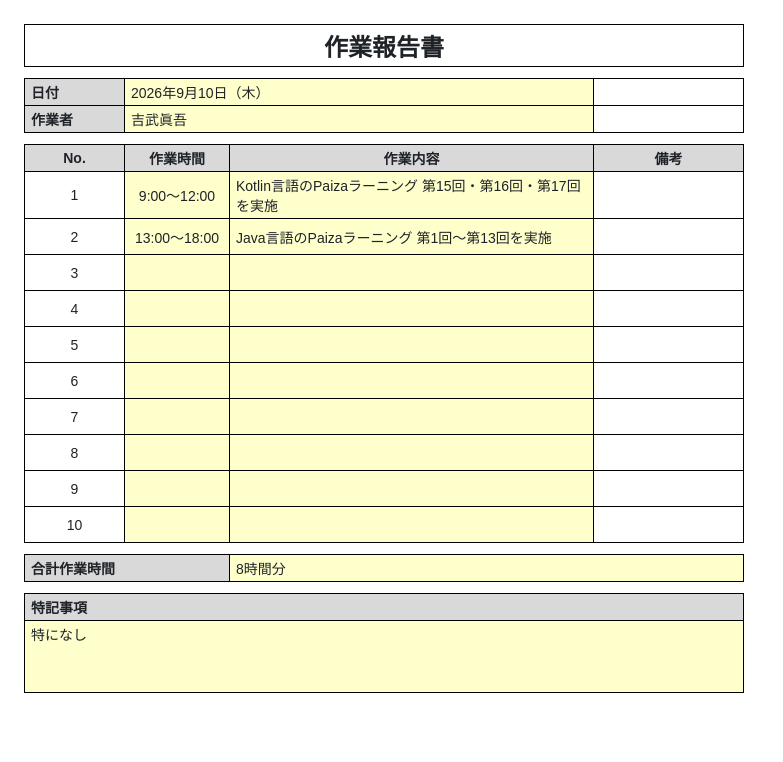
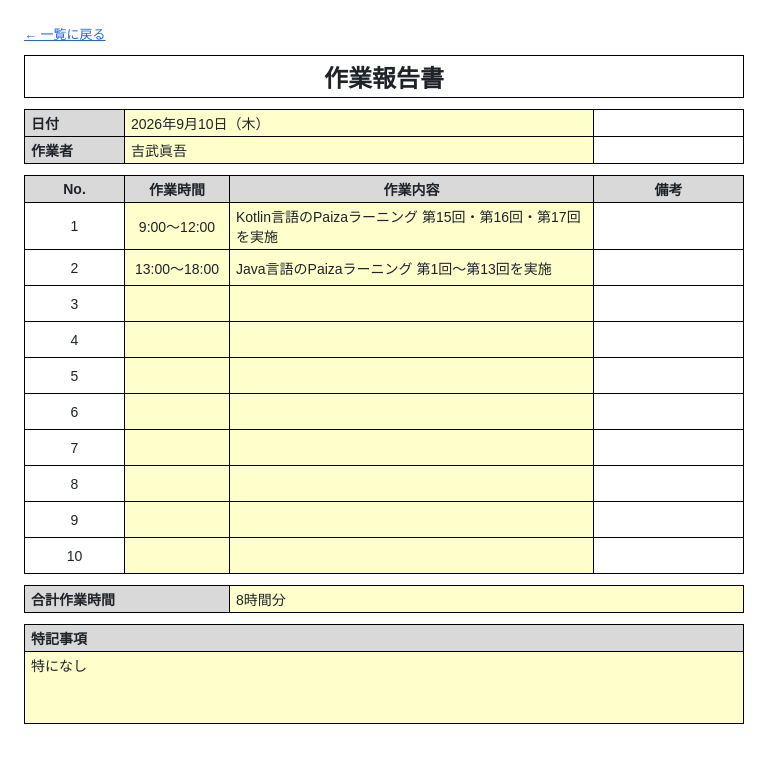
Before and after one commit to blackcivic4145/zaitaku-report, a plain HTML site: page pages/2026-09-10.html in a window 1280 px wide. Shown: the whole page, without its empty margins (0-783 px from the left). Drawn offline with Linux system fonts and the light colour scheme.

Commit message:
報告を更新: 2026-09-10

```diff
--- a/pages/2026-09-10.html
+++ b/pages/2026-09-10.html
@@ -63,7 +63,7 @@
     .card.preview h2{display:none}
   }
 
-  body{background:#fff;padding:24px}</style></head><body><div class="sheet"><table><colgroup><col style="width:100px"><col style="width:105px"><col><col style="width:150px"></colgroup>
+  body{background:#fff;padding:24px} .back{display:inline-block;margin-bottom:12px;font-size:13px;color:#2563eb} @media print{.back{display:none}}</style></head><body><a class="back" href="../index.html">← 一覧に戻る</a><div class="sheet"><table><colgroup><col style="width:100px"><col style="width:105px"><col><col style="width:150px"></colgroup>
     <tr><td class="title" colspan="4">作業報告書</td></tr>
     <tr><td class="nb" colspan="4"></td></tr>
     <tr><td class="hd">日付</td><td class="in" colspan="2">2026年9月10日（木）</td><td></td></tr>
```
